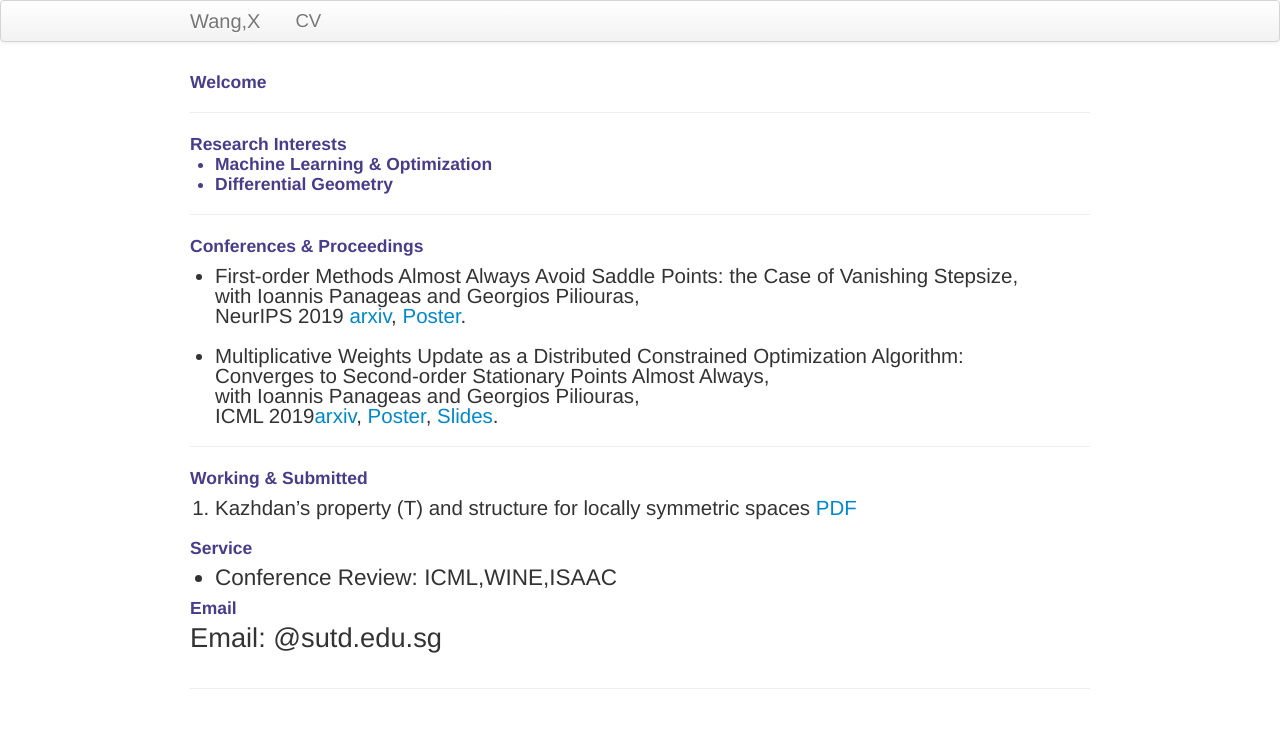
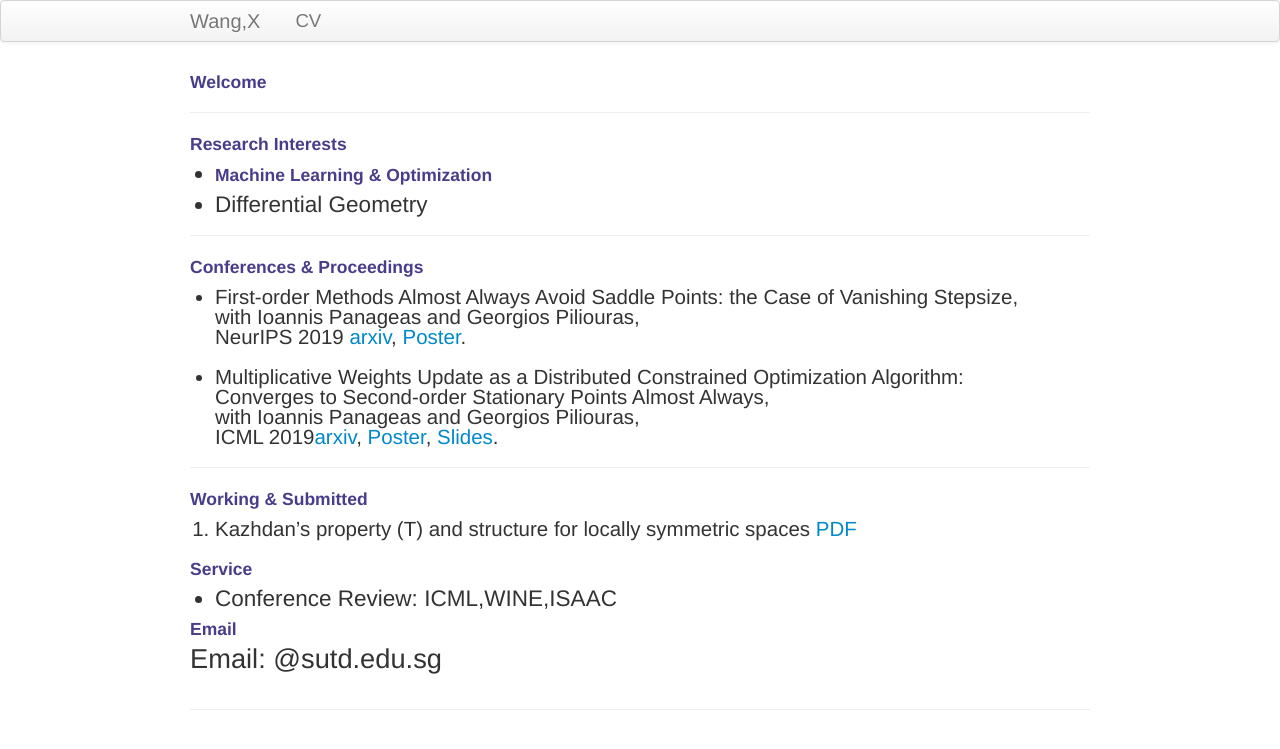
Before and after one commit to xiiaowang/xiiaowang.github.io, a Jekyll site: the page built from index.md, in a window 1280 px wide. Shown: the top 749 px of the page. Built offline with Jekyll 4.4.1, drawn with Linux system fonts in a browser that asks for light colours.

Commit message:
Update index.md

```diff
--- a/index.md
+++ b/index.md
@@ -10,11 +10,11 @@ keywords: machine learning, geometry
 ---
 
 <div class="container2">
-<h4><a name="Research Interests"></a>Research Interests
+<h4><a name="Research Interests"></a>Research Interests</h4>
 <ul>
-    <li>Machine Learning & Optimization</li>
+    <li><h4>Machine Learning & Optimization</h4></li>
     <li>Differential Geometry</li>
-</ul></h4>
+</ul>
 </div>
 <!--
 #<h4><a name="Education"></a>Education & Work</h4>
```
